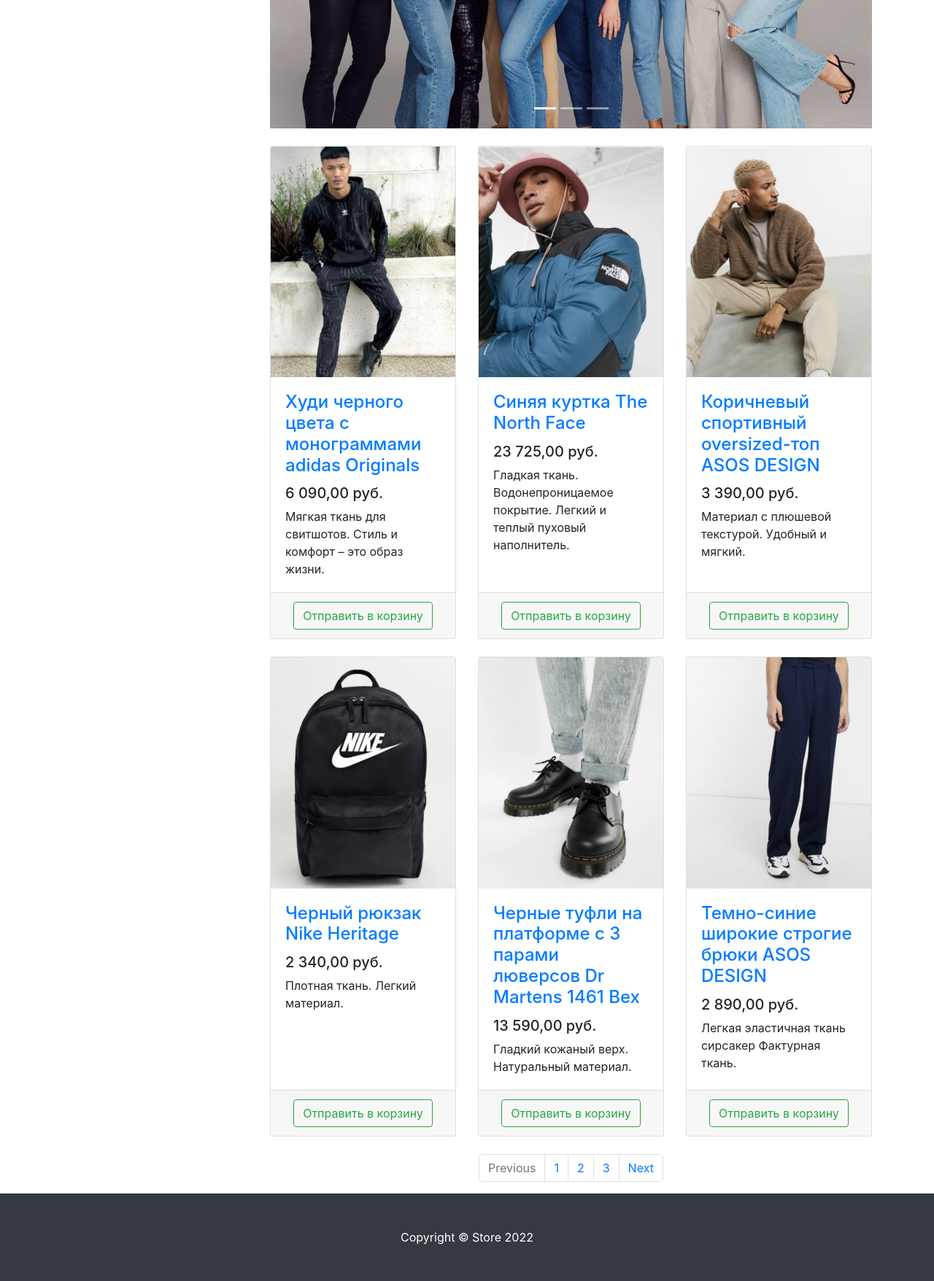
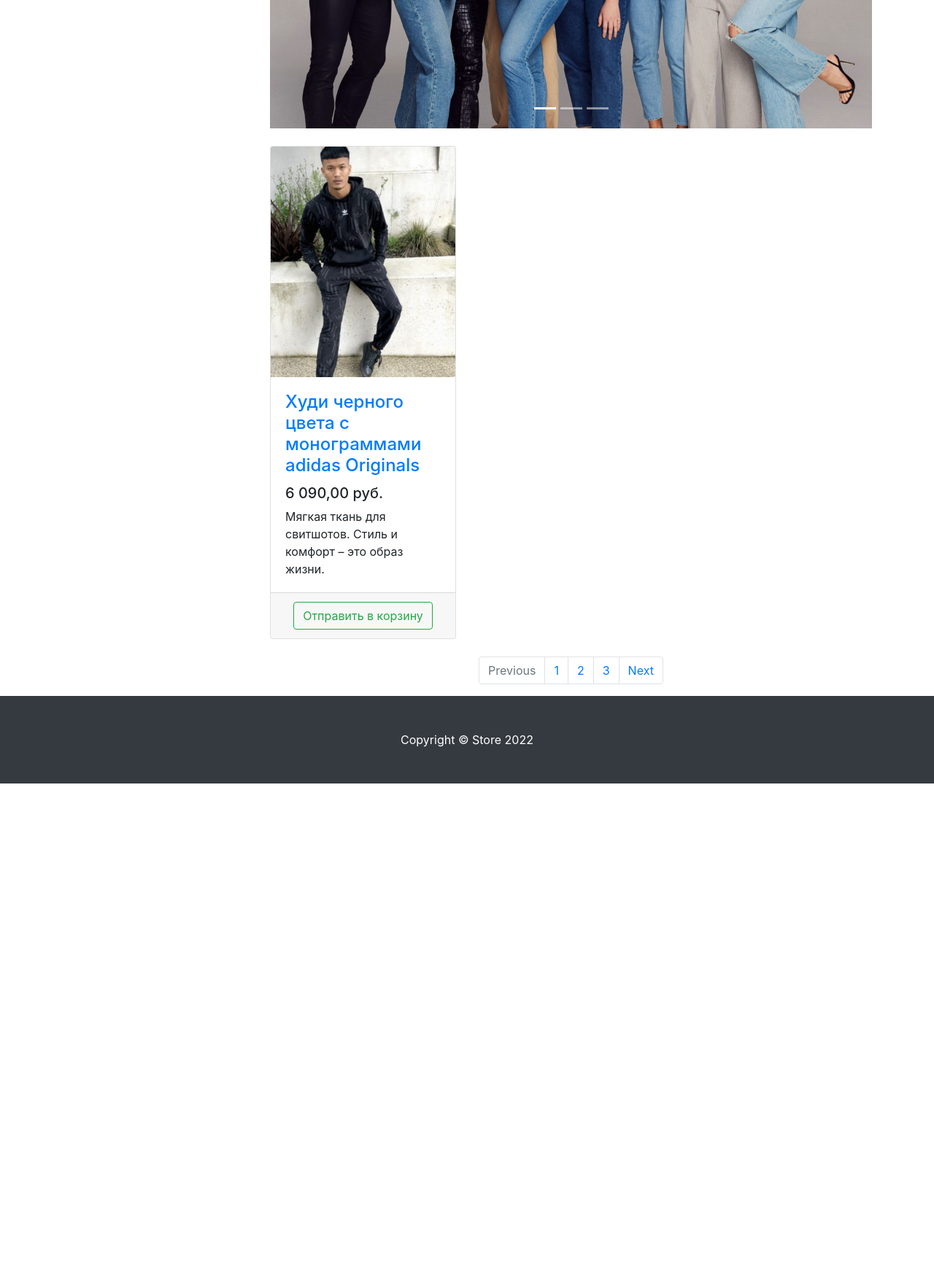
Before and after one commit to DimedroLich/store_spok, a Django app: template products/templates/products/products.html in a window 1280 px wide. Shown: the part 399-2155 px from the top of the page at 73% size. After the commit the page ends 1473 px from the top, so only its background shows below. Run offline with Django 4.2, Linux system fonts and the light colour scheme; the template is opened without the code that fills it: most values are stand-ins (such as "Sample title", 1, 10 or a date in 2020); some libraries are stand-ins or nearby versions.

Commit message:
Evetything works fine. Before adding for tag to 'products.html'

```diff
--- a/products/templates/products/products.html
+++ b/products/templates/products/products.html
@@ -8,7 +8,7 @@
     <meta name="description" content="">
     <meta name="author" content="">
 
-    <title>Store - Каталог</title>
+    <title>{{title}}</title>
 
     <!-- Bootstrap core CSS -->
     <link href="/static/vendor/bootstrap/css/bootstrap.min.css" rel="stylesheet">
@@ -111,7 +111,7 @@
             </div>
 
             <div class="row">
-
+            {% for item in products %}
                 <div class="col-lg-4 col-md-6 mb-4">
                     <div class="card h-100">
                         <a href="#">
@@ -132,107 +132,7 @@
                     </div>
                 </div>
 
-                <div class="col-lg-4 col-md-6 mb-4">
-                    <div class="card h-100">
-                        <a href="#">
-                            <img class="card-img-top"
-                                 src="/static/vendor/img/products/Blue-jacket-The-North-Face.png" alt="">
-                        </a>
-                        <div class="card-body">
-                            <h4 class="card-title">
-                                <a href="#">Синяя куртка The North Face</a>
-                            </h4>
-                            <h5>23 725,00 руб.</h5>
-                            <p class="card-text">
-                                Гладкая ткань. Водонепроницаемое покрытие. Легкий и теплый пуховый наполнитель.
-                            </p>
-                        </div>
-                        <div class="card-footer text-center">
-                            <button type="button" class="btn btn-outline-success">Отправить в корзину</button>
-                        </div>
-                    </div>
-                </div>
-
-                <div class="col-lg-4 col-md-6 mb-4">
-                    <div class="card h-100">
-                        <a href="#">
-                            <img class="card-img-top"
-                                 src="/static/vendor/img/products/Brown-sports-oversized-top-ASOS-DESIGN.png"
-                                 alt="">
-                        </a>
-                        <div class="card-body">
-                            <h4 class="card-title">
-                                <a href="#">Коричневый спортивный oversized-топ ASOS DESIGN</a>
-                            </h4>
-                            <h5>3 390,00 руб.</h5>
-                            <p class="card-text">Материал с плюшевой текстурой. Удобный и мягкий.</p>
-                        </div>
-                        <div class="card-footer text-center">
-                            <button type="button" class="btn btn-outline-success">Отправить в корзину</button>
-                        </div>
-                    </div>
-                </div>
-
-                <div class="col-lg-4 col-md-6 mb-4">
-                    <div class="card h-100">
-                        <a href="#">
-                            <img class="card-img-top"
-                                 src="/static/vendor/img/products/Black-Nike-Heritage-backpack.png"
-                                 alt="">
-                        </a>
-                        <div class="card-body">
-                            <h4 class="card-title">
-                                <a href="#">Черный рюкзак Nike Heritage</a>
-                            </h4>
-                            <h5>2 340,00 руб.</h5>
-                            <p class="card-text">Плотная ткань. Легкий материал.</p>
-                        </div>
-                        <div class="card-footer text-center">
-                            <button type="button" class="btn btn-outline-success">Отправить в корзину</button>
-                        </div>
-                    </div>
-                </div>
-
-                <div class="col-lg-4 col-md-6 mb-4">
-                    <div class="card h-100">
-                        <a href="#">
-                            <img class="card-img-top"
-                                 src="/static/vendor/img/products/Black-Dr-Martens-shoes.png"
-                                 alt="">
-                        </a>
-                        <div class="card-body">
-                            <h4 class="card-title">
-                                <a href="#">Черные туфли на платформе с 3 парами люверсов Dr Martens 1461 Bex</a>
-                            </h4>
-                            <h5>13 590,00 руб.</h5>
-                            <p class="card-text">Гладкий кожаный верх. Натуральный материал.</p>
-                        </div>
-                        <div class="card-footer text-center">
-                            <button type="button" class="btn btn-outline-success">Отправить в корзину</button>
-                        </div>
-                    </div>
-                </div>
-
-                <div class="col-lg-4 col-md-6 mb-4">
-                    <div class="card h-100">
-                        <a href="#">
-                            <img class="card-img-top"
-                                 src="/static/vendor/img/products/Dark-blue-wide-leg-ASOs-DESIGN-trousers.png"
-                                 alt="">
-                        </a>
-                        <div class="card-body">
-                            <h4 class="card-title">
-                                <a href="#">Темно-синие широкие строгие брюки ASOS DESIGN</a>
-                            </h4>
-                            <h5>2 890,00 руб.</h5>
-                            <p class="card-text">Легкая эластичная ткань сирсакер Фактурная ткань.</p>
-                        </div>
-                        <div class="card-footer text-center">
-                            <button type="button" class="btn btn-outline-success">Отправить в корзину</button>
-                        </div>
-                    </div>
-                </div>
-
+             {% endfor %}
             </div>
 
             <nav aria-label="Page navigation example">
```
Also changed, not shown: products/views.py (+42 -1 lines).
